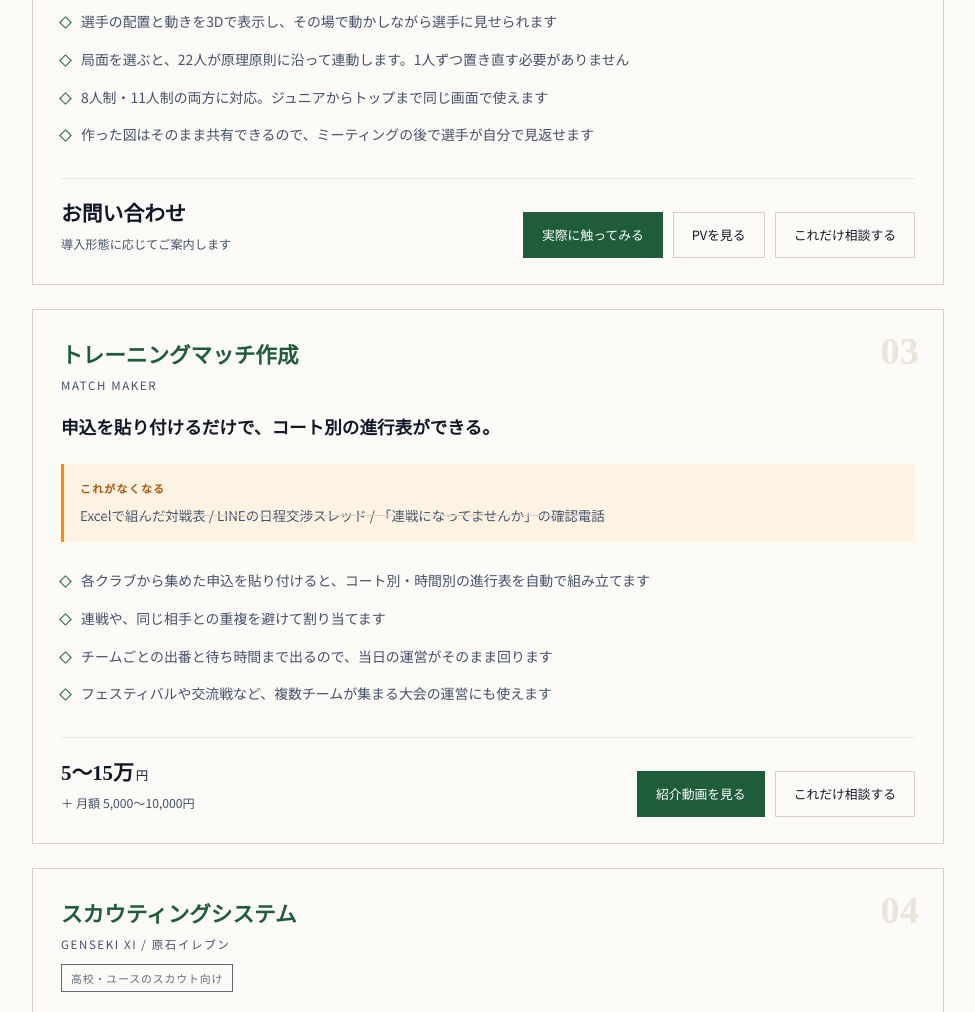
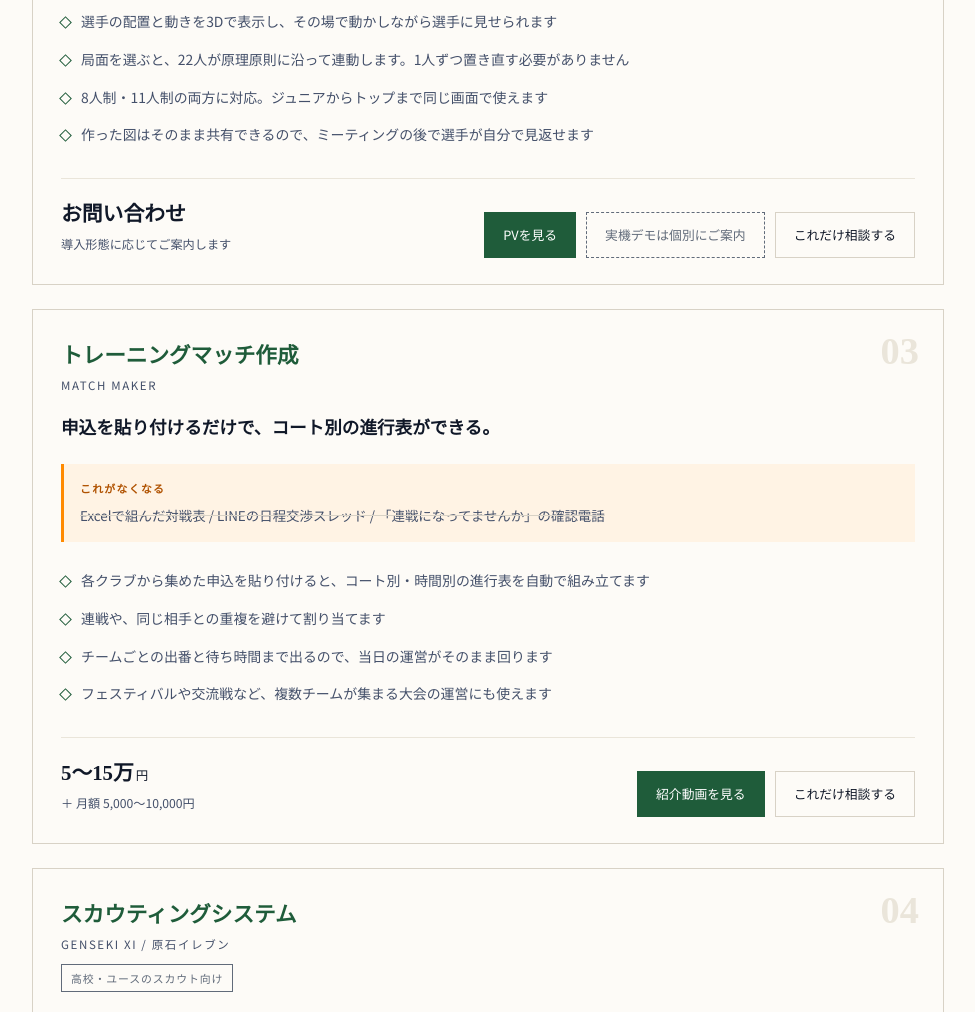
Before and after one commit to tabatatsu109-netizen/katachilabo, a plain HTML site: page football/index.html in a window 1280 px wide. Shown: the part 3883-4895 px from the top of the page, without its empty margins (152-1127 px from the left). Drawn offline with Linux system fonts and the light colour scheme.

Commit message:
戦術ボードの実機リンクを外す(本番で404だった)
tactics-board*.html は .gitignore で公開対象から外れているため、
LPから直リンクすると GitHub Pages 上で404になっていた。
PVを主導線にし、実機は個別案内に変更。

Co-Authored-By: Claude Opus 5 <noreply@anthropic.com>

```diff
--- a/football/index.html
+++ b/football/index.html
@@ -837,9 +837,11 @@
             <span class="amount">お問い合わせ</span>
             <span class="monthly">導入形態に応じてご案内します</span>
           </div>
+          <!-- 戦術ボード本体(tactics-board*.html)は .gitignore で公開対象から外してある。
+               直リンクすると本番で404になるので、PVと個別案内で受ける -->
           <div class="svc-ctas">
-            <a class="btn-sm" href="../tactics-board_58.html" target="_blank" rel="noopener">実際に触ってみる</a>
-            <a class="btn-sm ghost" href="../demo/tactics-board-pv.html" target="_blank" rel="noopener">PVを見る</a>
+            <a class="btn-sm" href="../demo/tactics-board-pv.html" target="_blank" rel="noopener">PVを見る</a>
+            <a class="btn-sm ghost soon" aria-disabled="true">実機デモは個別にご案内</a>
             <a class="btn-sm ghost" href="#contact" data-svc="3D戦術ボード">これだけ相談する</a>
           </div>
         </div>
```
